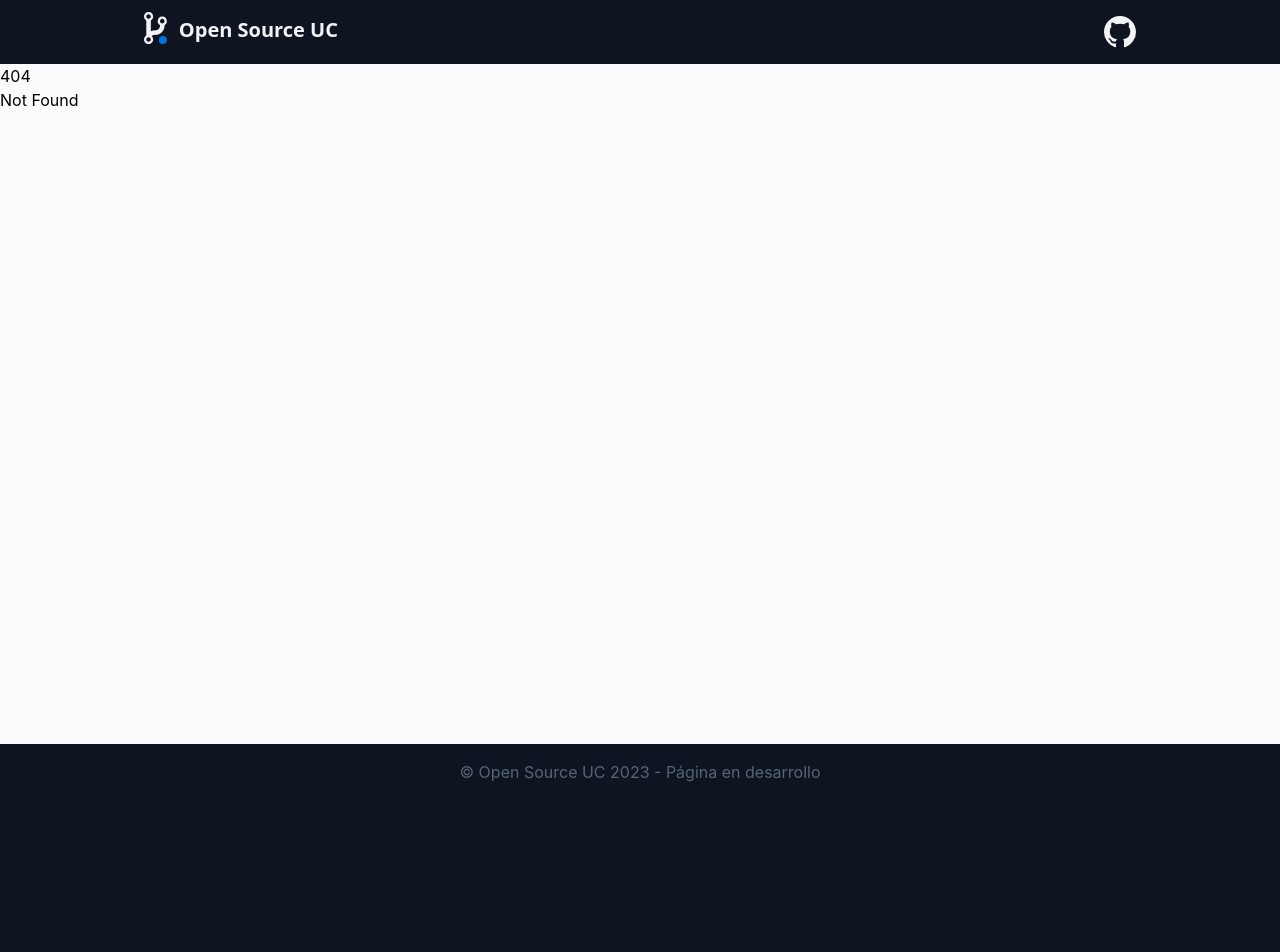
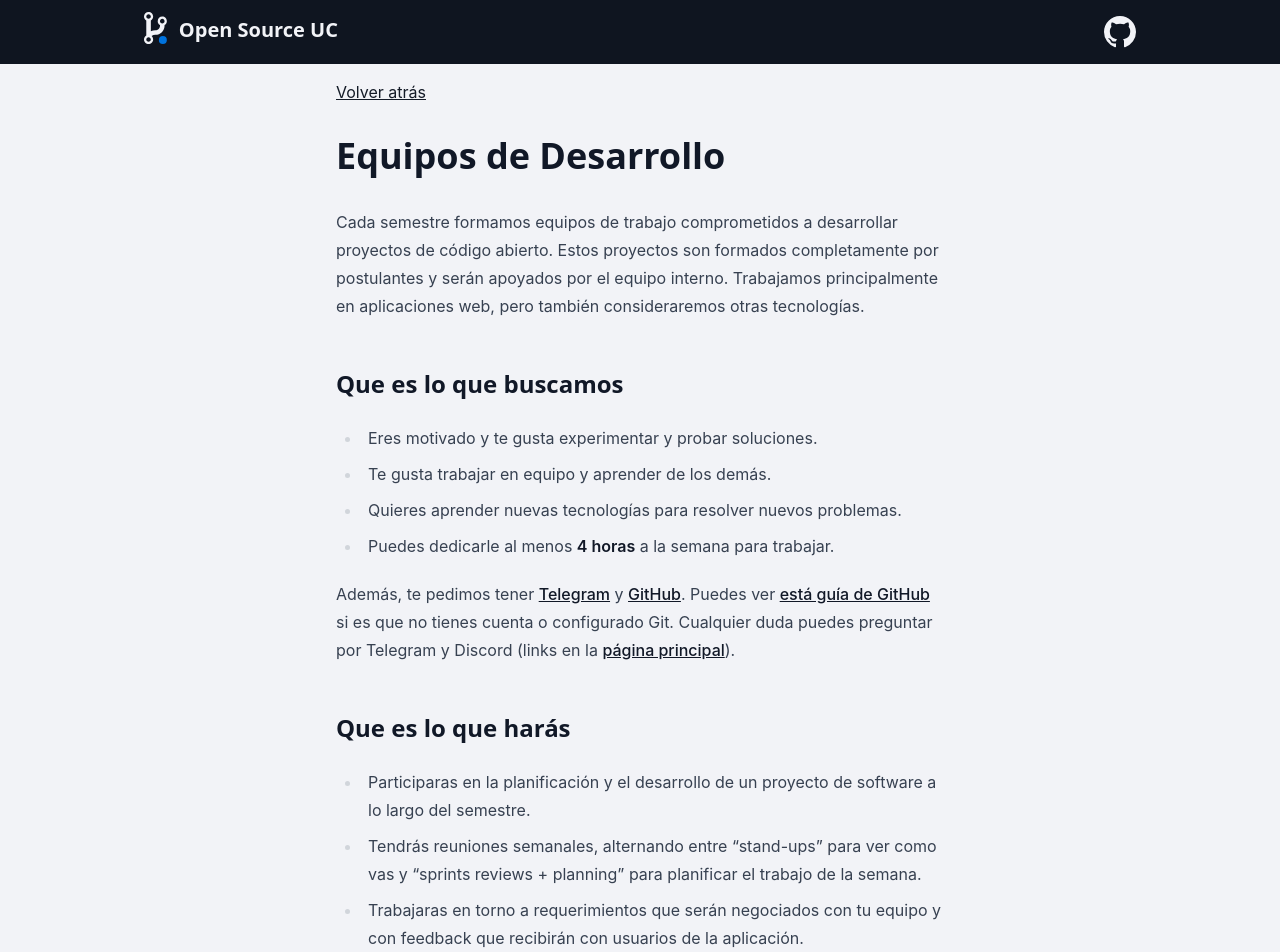
Before and after one commit to open-source-uc/osuc.dev, a SvelteKit app: page /join/projects in a window 1280 px wide. Before the commit this address had no page. Shown: the top 952 px of the page. Before the commit the page ends 800 px from the top, so only its background shows below. Built offline with nearby package versions, Linux system fonts and the light colour scheme.

Commit message:
join initial draft

```diff
--- a/src/routes/contact/+page.svelte
+++ b/src/routes/contact/+page.svelte
@@ -8,7 +8,7 @@
 <main class="bg-base-50 text-base-900">
 	<div class="container-sm">
 		<h1 class="text-base-800 text-2xl font-semibold my-2 font-display">Contactanos</h1>
-		<p class="text-base-700 text-md font-medium">
+		<p class="text-base-600 text-md font-medium">
 			Buscamos colaborar con diferentes grupos, comunidades y emrpesas para impulsar el desarrollo
 			de código abierto en la Universidad Católica. Si crees que podemos colaborar en proyectos,
 			talleres, u otras actividades, contactarnos.
--- /dev/null
+++ b/src/routes/join/+layout.svelte
@@ -0,0 +1,5 @@
+<main class="bg-base-100 text-base-900 h-full">
+	<div class="container-sm">
+		<slot />
+	</div>
+</main>
--- a/src/routes/join/+page.svelte
+++ b/src/routes/join/+page.svelte
@@ -1,24 +1,51 @@
-<main class="bg-base-100 text-base-900 h-full">
-	<div class="container">
-		<h1 class="text-base-700 text-3xl font-semibold mb-2 mt-8 font-display">
-			Únete a la comunidad
-		</h1>
-		<p class="text-base-500">Tenemos dos maneras en la que puedes participar:</p>
+<div class="prose mt-8 prose-headings:font-display">
+	<h1>Únete a la comunidad</h1>
 
-		<div class="grid grid-cols-2 gap-4 my-6">
-			<div class="border bg-base-50 px-4 py-6 border-base-200 rounded">
-				<h2 class="font-bold text-xl">Equipo Desarrollo</h2>
-				<p class="text-base-700 leading-tight">
-					Unete como desarrollador a uno de los proyectos guiados que se realizan cada semestre.
-				</p>
-			</div>
-			<div class="border bg-base-50 px-4 py-6 border-base-200 rounded">
-				<h2 class="font-bold text-xl">Equipo Interno</h2>
-				<p class="text-base-700 leading-tight">
-					Apoya en la organización de actividades y proyectos, para impulsar la comunidad de código
-					abierto.
-				</p>
-			</div>
+	<p>
+		Queremos potenciar el desarrollo de código abierto en la universidad, desarrollando proyectos
+		que sean útiles para la comunidad y realizando actividades que permitan aprender y compartir
+		conocimiento sobre desarrollo de software.
+	</p>
+
+	<p>
+		Para esto, necesitamos personas motivadas que nos ayuden. Tenemos 2 formas en las que te puedes
+		sumar:
+	</p>
+</div>
+
+<ul class="grid grid-cols-2 gap-2 my-4">
+	<li class="border flex flex-col bg-base-50 px-4 py-4 border-base-200 rounded">
+		<div class="flex-grow">
+			<h2 class="font-bold text-xl text-base-800 my-1">Equipos de Desarrollo</h2>
+			<p class="text-base-600 leading-tight my-1">
+				Únete como desarrollador a uno de los proyectos guiados.
+			</p>
+			<a href="/join/projects" class="btn">Conoce más</a>
 		</div>
-	</div>
-</main>
+	</li>
+	<li class="border flex flex-col bg-base-50 px-4 py-4 border-base-200 rounded">
+		<div class="flex-grow">
+			<h2 class="font-bold text-xl text-base-800">Equipo Interno</h2>
+			<p class="text-base-600 leading-tight my-1">
+				Apoya en la organización de actividades y proyectos.
+			</p>
+		</div>
+		<a href="/join/internal" class="btn">Conoce más</a>
+	</li>
+</ul>
+
+<slot />
+
+<style>
+	.btn {
+		margin-top: theme('margin.4');
+		display: block;
+		padding: theme('padding.1') theme('padding.4');
+		border-radius: theme('borderRadius.DEFAULT');
+		background: theme('colors.primary.500');
+		color: theme('colors.primary.50');
+	}
+	.btn:hover {
+		text-decoration: underline;
+	}
+</style>
--- /dev/null
+++ b/src/routes/join/internal/+page.svelte
@@ -0,0 +1,64 @@
+<div class="prose prose-headings:font-display my-8">
+	<h1>Equipo Interno</h1>
+
+	<p>
+		Para potenciar e impulsar la comunidad de código abierto en la universidad, trabajamos en
+		conjunto para organizar actividades, talleres, y proyectos. El equipo interno se podría pensar
+		como el “equipo de coordinación”, pero es más que eso: somos un grupo motivado que busca
+		colaborar e impulsar a los demás.
+	</p>
+
+	<h2>Que es lo que buscamos</h2>
+
+	<ul>
+		<li>Tienes iniciativa, puedes identificar oportunidades y liderar su ejecución.</li>
+		<li>Te motiva tanto aprender de los demás, como enseñar y apoyar a los demás.</li>
+		<li>Sabes colaborar y comunicarte bien con los demás.</li>
+	</ul>
+
+	<h2>Como funciona</h2>
+
+	<p>
+		Para lograr bien nuestros objetivos, nos dividimos en 3 grupos, cada uno con objetivos
+		distintos:
+	</p>
+
+	<h3>🚀 Grupo Proyectos</h3>
+	<p>
+		Vela que los grupos de desarrollo avancen y que los diferentes proyectos sean mantenidos. Sus
+		tareas principales son:
+	</p>
+	<ul>
+		<li>Organizar los equipos de desarrollo y apoyar en el avance de sus proyectos.</li>
+		<li>Mantener y crear proyectos y herramientas internas.</li>
+		<li>Ve la configuración y herramientas para el desarrollo (deploys, CI, etc).</li>
+		<li>Vela que existan issues y documentación para poder contribuir a proyectos.</li>
+	</ul>
+	<p>Para este grupo en específico buscamos:</p>
+	<ul>
+		<li>Tienes que saber programar, tienes cuenta de GitHub.</li>
+		<li>Tines una idea de como se planifican los proyectos de software.</li>
+		<li>Un gran plus es si tienes experiencia en proyectos reales (experiencia laboral).</li>
+	</ul>
+	<p>
+		Aunque este grupo sea “el lado técnico”, también son importantes las habilidades blandas, como
+		por ejemplo, cuando se forman los equipos de desarrollo.
+	</p>
+
+	<h3>🎺 Grupo Comunicaciones y Diseño</h3>
+	<p>
+		Se encarga de RRSS y guiar el diseño, buscando darle visibilidad de la organización y a sus
+		proyectos. Sus tareas principales son:
+	</p>
+	<ul>
+		<li>Difundir los proyectos activos y las actividades que se realizan.</li>
+		<li>Asistir con el diseño en los proyectos.</li>
+		<li>Mantener una linea gráfica para ser usada en publicaciones y proyectos.</li>
+		<li>Estar pendientes a RRSS y colaboraciones con otras iniciativas.</li>
+	</ul>
+	<p>Para esto buscamos:</p>
+	<ul>
+		<li>Te manejas con herramientas de diseño (usamos principalmente Figma).</li>
+		<li />
+	</ul>
+</div>
--- /dev/null
+++ b/src/routes/join/projects/+page.svelte
@@ -0,0 +1,84 @@
+<a href="/join" class="underline">Volver atrás</a>
+
+<div class="prose prose-headings:font-display my-8">
+	<h1>Equipos de Desarrollo</h1>
+
+	<p>
+		Cada semestre formamos equipos de trabajo comprometidos a desarrollar proyectos de código
+		abierto. Estos proyectos son formados completamente por postulantes y serán apoyados por el
+		equipo interno. Trabajamos principalmente en aplicaciones web, pero también consideraremos otras
+		tecnologías.
+	</p>
+
+	<h2>Que es lo que buscamos</h2>
+
+	<ul>
+		<li>Eres motivado y te gusta experimentar y probar soluciones.</li>
+		<li>Te gusta trabajar en equipo y aprender de los demás.</li>
+		<li>Quieres aprender nuevas tecnologías para resolver nuevos problemas.</li>
+		<li>
+			Puedes dedicarle al menos <strong>4 horas</strong>
+			a la semana para trabajar.
+		</li>
+	</ul>
+
+	<p>
+		Además, te pedimos tener
+		<a href="https://telegram.org/?setln=es">Telegram</a>
+		y
+		<a href="https://github.com">GitHub</a>. Puedes ver
+		<a
+			href="https://docs.github.com/es/get-started/onboarding/getting-started-with-your-github-account"
+			>está guía de GitHub</a
+		>
+		si es que no tienes cuenta o configurado Git. Cualquier duda puedes preguntar por Telegram y Discord
+		(links en la <a href="/">página principal</a>).
+	</p>
+
+	<h2>Que es lo que harás</h2>
+
+	<ul>
+		<li>
+			Participaras en la planificación y el desarrollo de un proyecto de software a lo largo del
+			semestre.
+		</li>
+		<li>
+			Tendrás reuniones semanales, alternando entre “stand-ups” para ver como vas y “sprints reviews
+			+ planning” para planificar el trabajo de la semana.
+		</li>
+		<li>
+			Trabajaras en torno a requerimientos que serán negociados con tu equipo y con feedback que
+			recibirán con usuarios de la aplicación.
+		</li>
+	</ul>
+	<p>
+		Buscamos que esta experiencia sea lo más cercana a un trabajo real, para que puedas aprender
+		tanto de desarrollo como de trabajo en equipo.
+	</p>
+
+	<h2>Proceso de postulación</h2>
+
+	<ol>
+		<li>
+			Al principio de cada semestre, se abrirá un formulario donde te pediremos que respondas
+			algunas preguntas, como cuanta experiencia tienes y porqué te gustaría ser parte.
+		</li>
+		<li>
+			Luego tendrás una entrevista para que podamos conocernos mutuamente. No es necesario que
+			vengas preparado (no será “un LetCode”), pero te recomendamos que tengas a mano experiencias
+			tuyas que nos podrán ayudar a conocerte mejor (como para compartir pantalla).
+		</li>
+		<li>
+			Se realizará un meetup para postulantes donde podrás conocer más sobre nosotros, los proyectos
+			que se desarrollaran y las personas que formarán los equipos.
+		</li>
+	</ol>
+
+	<p>Con esto buscamos crear equipos que puedan trabajar</p>
+
+	<h2>Form de postulación</h2>
+
+	<p>
+		Ahora no tenemos las postulaciones abiertas, anunciaremos cuando estén disponibles en Telegram.
+	</p>
+</div>
```
